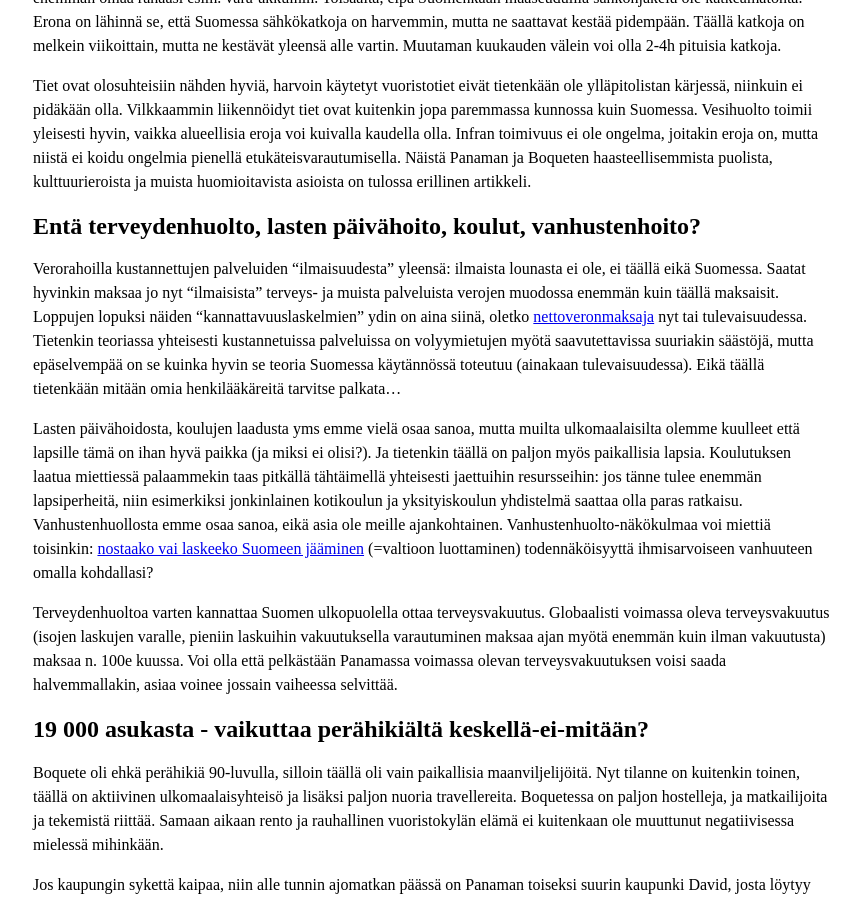
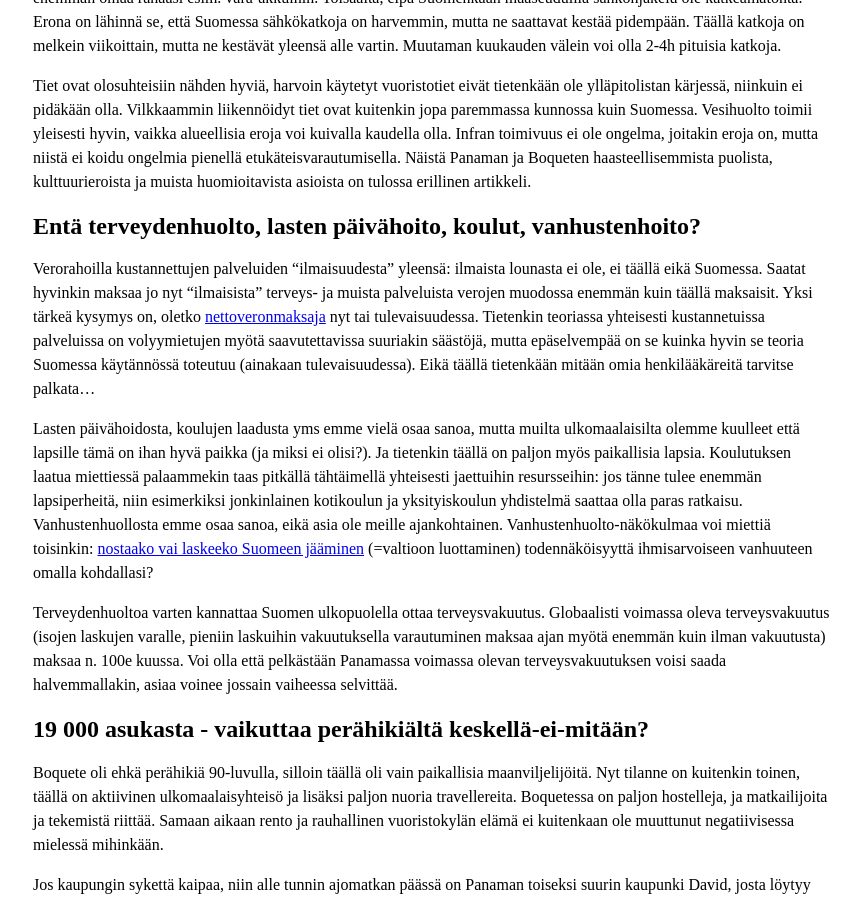
Before and after one commit to pitkonaarinparatiisi/pitkonaarinparatiisi.github.io, a Jekyll site: the page built from UseinKysytytKysymykset.md, in a window 1280 px wide and 900 px high, scrolled down 1450 px. Shown: the whole window, without its empty margins (207-1067 px from the left). Built offline with Jekyll 4.4.1, drawn with Linux system fonts in a browser that asks for light colours; our own code applies the rules of GitHub Pages for plain Markdown files.

Commit message:
Update UseinKysytytKysymykset.md

```diff
--- a/UseinKysytytKysymykset.md
+++ b/UseinKysytytKysymykset.md
@@ -42,7 +42,7 @@ Tiet ovat olosuhteisiin nähden hyviä, harvoin käytetyt vuoristotiet eivät ti
 
 ## Entä terveydenhuolto, lasten päivähoito, koulut, vanhustenhoito?
 
-Verorahoilla kustannettujen palveluiden "ilmaisuudesta" yleensä: ilmaista lounasta ei ole, ei täällä eikä Suomessa. Saatat hyvinkin maksaa jo nyt "ilmaisista" terveys- ja muista palveluista verojen muodossa enemmän kuin täällä maksaisit. Loppujen lopuksi näiden "kannattavuuslaskelmien" ydin on aina siinä, oletko [nettoveronmaksaja](https://cosiddetto.blogspot.com/2016/06/kuka-on-nettoveronmaksaja.html) nyt tai tulevaisuudessa. Tietenkin teoriassa yhteisesti kustannetuissa palveluissa on volyymietujen myötä saavutettavissa suuriakin säästöjä, mutta epäselvempää on se kuinka hyvin se teoria Suomessa käytännössä toteutuu (ainakaan tulevaisuudessa). Eikä täällä tietenkään mitään omia henkilääkäreitä tarvitse palkata...
+Verorahoilla kustannettujen palveluiden "ilmaisuudesta" yleensä: ilmaista lounasta ei ole, ei täällä eikä Suomessa. Saatat hyvinkin maksaa jo nyt "ilmaisista" terveys- ja muista palveluista verojen muodossa enemmän kuin täällä maksaisit. Yksi tärkeä kysymys on, oletko [nettoveronmaksaja](https://cosiddetto.blogspot.com/2016/06/kuka-on-nettoveronmaksaja.html) nyt tai tulevaisuudessa. Tietenkin teoriassa yhteisesti kustannetuissa palveluissa on volyymietujen myötä saavutettavissa suuriakin säästöjä, mutta epäselvempää on se kuinka hyvin se teoria Suomessa käytännössä toteutuu (ainakaan tulevaisuudessa). Eikä täällä tietenkään mitään omia henkilääkäreitä tarvitse palkata...
 
 Lasten päivähoidosta, koulujen laadusta yms emme vielä osaa sanoa, mutta muilta ulkomaalaisilta olemme kuulleet että lapsille tämä on ihan hyvä paikka (ja miksi ei olisi?). Ja tietenkin täällä on paljon myös paikallisia lapsia. Koulutuksen laatua miettiessä palaammekin taas pitkällä tähtäimellä yhteisesti jaettuihin resursseihin: jos tänne tulee enemmän lapsiperheitä, niin esimerkiksi jonkinlainen kotikoulun ja yksityiskoulun yhdistelmä saattaa olla paras ratkaisu. Vanhustenhuollosta emme osaa sanoa, eikä asia ole meille ajankohtainen. Vanhustenhuolto-näkökulmaa voi miettiä toisinkin: [nostaako vai laskeeko Suomeen jääminen](https://yle.fi/uutiset/3-9834240 "Muistisairas kuoli aliravitsemukseen Hangossa") (=valtioon luottaminen) todennäköisyyttä ihmisarvoiseen vanhuuteen omalla kohdallasi?
 
```
